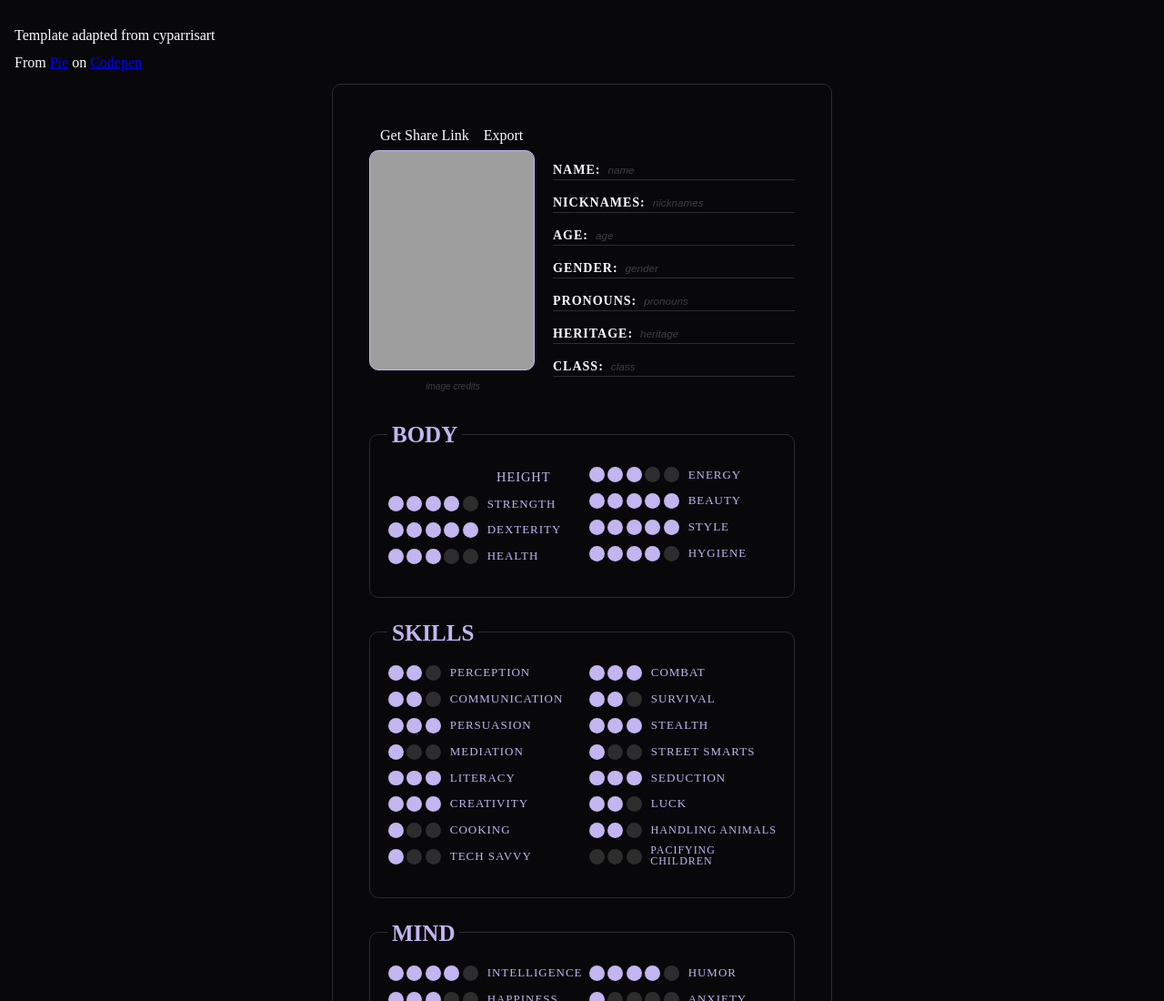
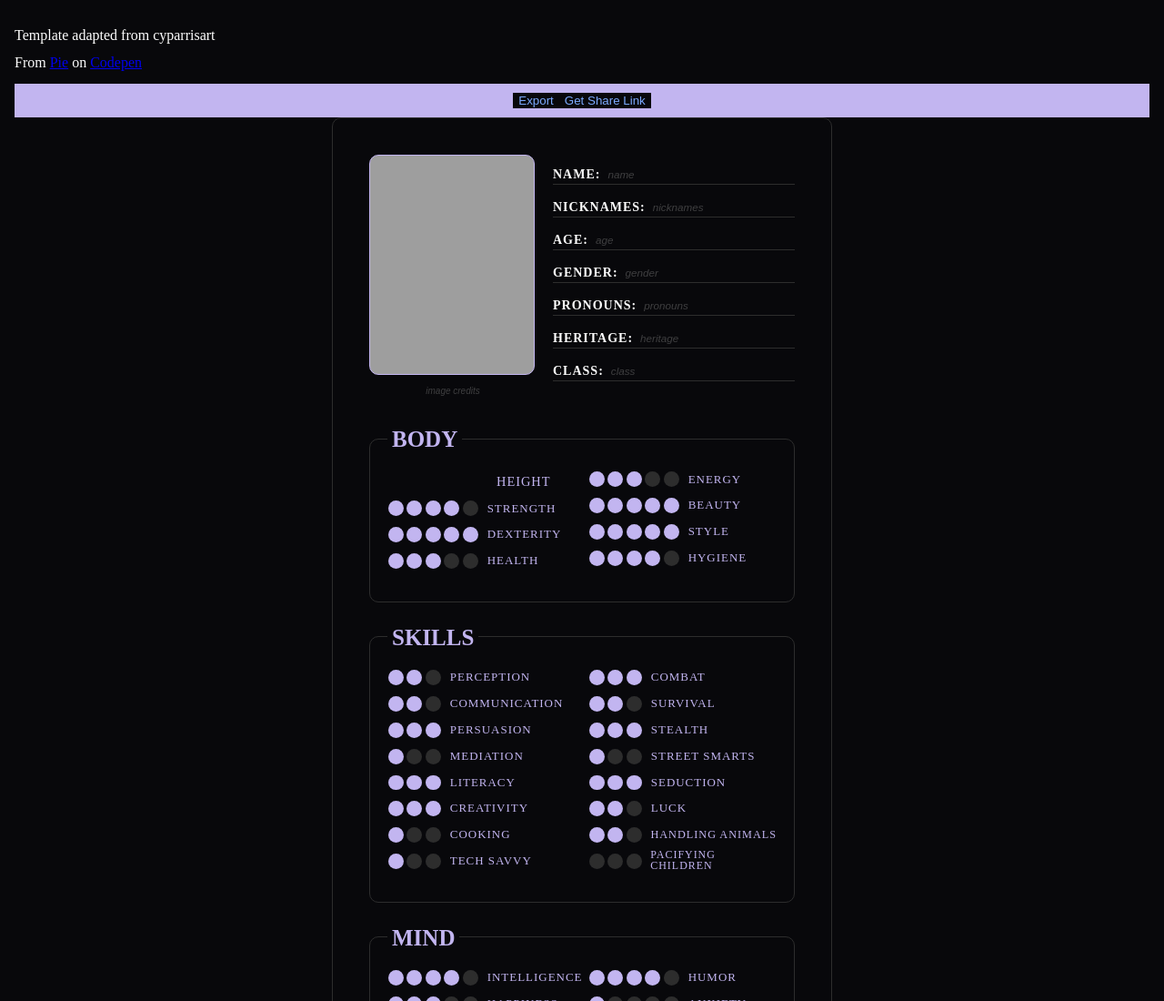
Before and after one commit to kdezra/charactersheet, a plain HTML site: page index.html in a window 1280 px wide. Shown: the top 1100 px of the page at 91% size. Drawn offline with Linux system fonts and the light colour scheme; grey boxes are pictures that could not be loaded.

Commit message:
input btns

```diff
--- a/index.html
+++ b/index.html
@@ -10,29 +10,30 @@
     <p id="credits">Template adapted from cyparrisart</p>
     <p id="credits">From <a href="https://codepen.io/piee" target="_blank">Pie</a> on <a
             href="https://codepen.io/piee/pen/LYaLqQQ" target="_blank">Codepen</a></p>
+    <div class="export"
+        style="/*! background: wheat; */display: flex;justify-content: center;padding: 10px;background: var(--accent);flex-direction: row;">
+        <input id="print" type="button" value="Export"><input id="share" type="button" disabled=""
+            value="Get Share Link">
+        <input id="share-link" type="text" style="display: none;" readonly="">
+    </div>
     <div class="sheet-cont">
-
-        <div class="export">
-           <label> <input id="share" type="button" disabled />Get Share Link </label>
-           <label> <input id="print" type="button">Export </label>
-           <input id="share-link" type="text" style="display: none;" readonly />
-        </div>
         <div class="sheet-top">
             <div>
-            <div class="sheet-icon" id="portrait" style="background-image:url(https://images2.imgbox.com/15/b8/BJgofaAf_o.png);">
-                <label id=""><input type="file" id="portrait-input"/></label>
-            </div>
-            <label id="credits"><input type="text" placeholder="image credits"/></label>
+                <div class="sheet-icon" id="portrait"
+                    style="background-image:url(https://images2.imgbox.com/15/b8/BJgofaAf_o.png);">
+                    <label id="portrait-label"><input type="file" id="portrait-input" /></label>
+                </div>
+                <label id="credits"><input type="text" placeholder="image credits" /></label>
             </div>
 
             <div class="sheet-overview">
-                <label><b>NAME:</b> <input id="in-name" type="text" placeholder="name"/></label>
-                <label><b>NICKNAMES:</b> <input id="in-nicknames" type="text" placeholder="nicknames"/></label>
-                <label><b>AGE:</b> <input id="in-age" type="text" placeholder="age"/></label>
-                <label><b>GENDER:</b> <input id="in-gender" type="text" placeholder="gender"/></label>
-                <label><b>PRONOUNS:</b> <input id="in-pronouns" type="text" placeholder="pronouns"/></label>
-                <label><b>HERITAGE:</b> <input id="in-heritage" type="text" placeholder="heritage"/></label>
-                <label><b>CLASS:</b> <input id="in-class" type="text" placeholder="class"/></label>
+                <label><b>NAME:</b> <input id="in-name" type="text" placeholder="name" /></label>
+                <label><b>NICKNAMES:</b> <input id="in-nicknames" type="text" placeholder="nicknames" /></label>
+                <label><b>AGE:</b> <input id="in-age" type="text" placeholder="age" /></label>
+                <label><b>GENDER:</b> <input id="in-gender" type="text" placeholder="gender" /></label>
+                <label><b>PRONOUNS:</b> <input id="in-pronouns" type="text" placeholder="pronouns" /></label>
+                <label><b>HERITAGE:</b> <input id="in-heritage" type="text" placeholder="heritage" /></label>
+                <label><b>CLASS:</b> <input id="in-class" type="text" placeholder="class" /></label>
             </div>
 
         </div>
@@ -40,7 +41,7 @@
         <h2>body</h2>
         <div class="sheet-main">
             <div class="left">
-                <label><input  id="in-height" type="text"/><b>HEIGHT</b></label>
+                <label><input id="in-height" type="text" /><b>HEIGHT</b></label>
                 <span class="rating four"><span></span> <span></span> <span></span> <span></span> <span></span>
                     <b>STRENGTH</b></span>
 
--- a/style.css
+++ b/style.css
@@ -129,6 +129,14 @@ input {
 
 .left label {
     font-size: 0.9em;
+}
+
+.export {
+    display: flex;
+  justify-content: center;
+  padding: 10px;
+  background: var(--accent);
+  flex-direction: row;
 }
 
 .sheet-overview span>b {
```
